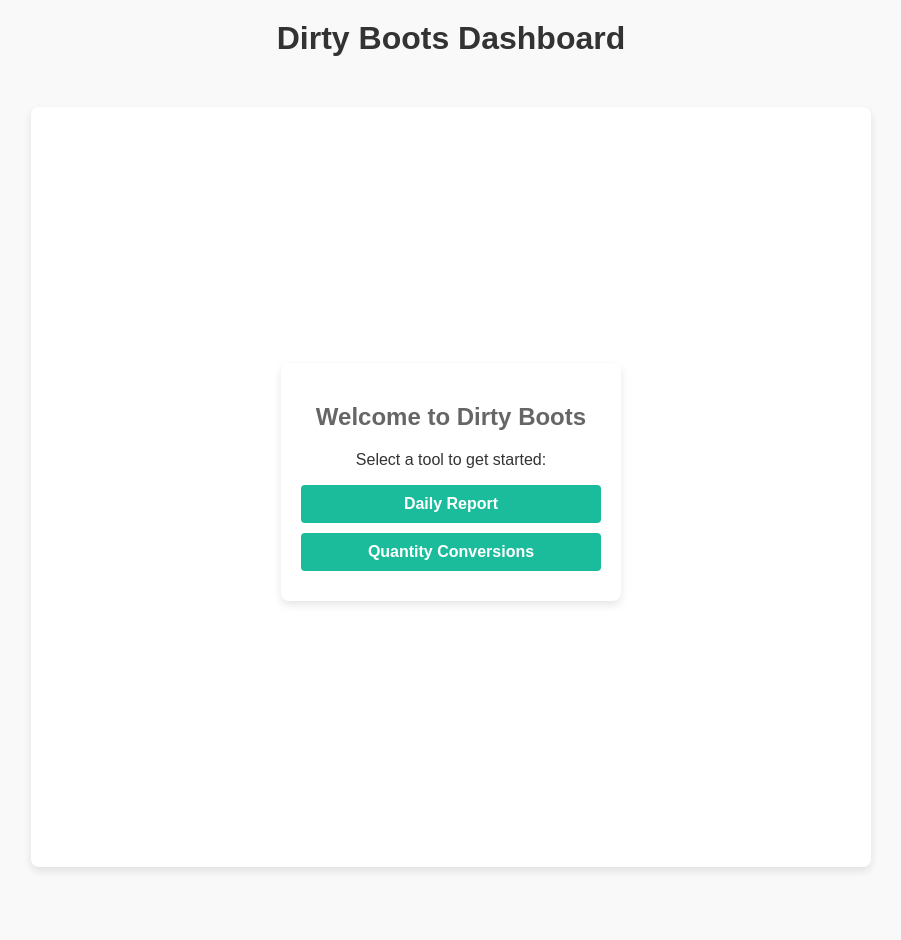
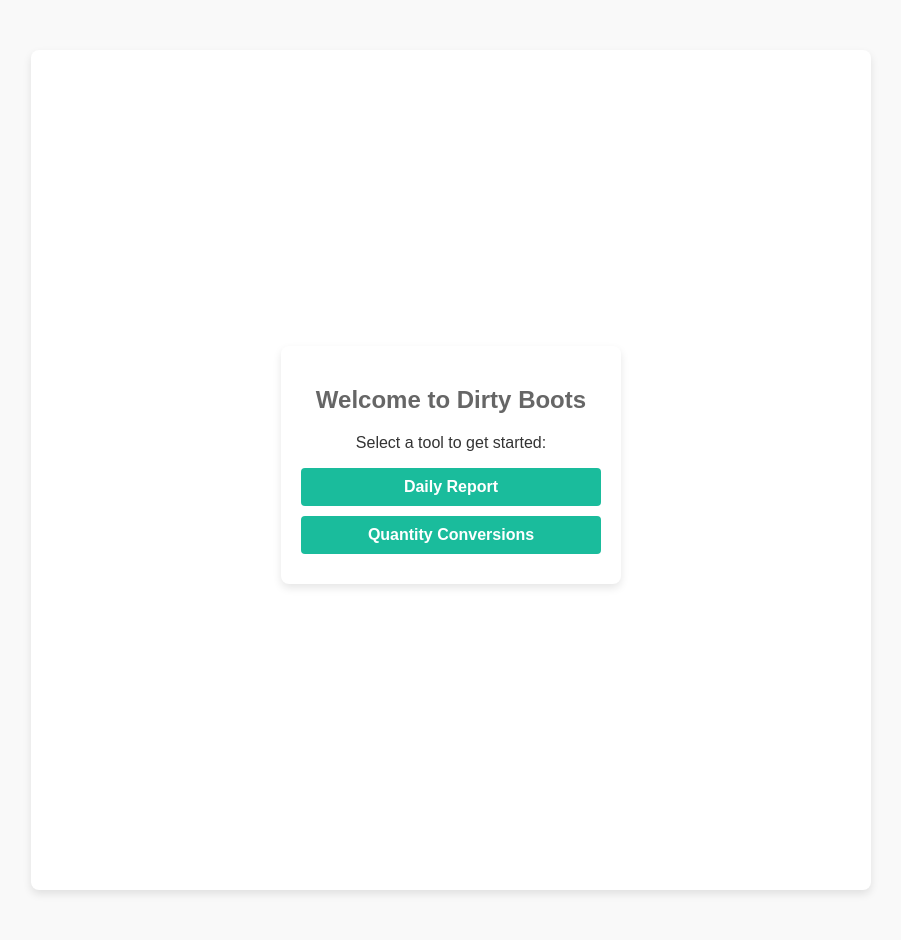
Before and after one commit to fauly/dbtrack, a Flask app: page / in a window 1280 px wide. Shown: the whole page, without its empty margins (189-1090 px from the left). Before the commit the page ends 871 px from the top, so only its background shows below. Run offline with Flask 3, Linux system fonts and the light colour scheme.

Commit message:
remove title

```diff
--- a/app/templates/index.html
+++ b/app/templates/index.html
@@ -25,7 +25,7 @@
             display: flex;
             justify-content: center;
             align-items: center;
-            height: calc(100vh - 80px); /* Adjust height to exclude nav and margin */
+            height: calc(100vh); /* Adjust height to exclude nav and margin */
         }
 
         .card {
@@ -55,7 +55,6 @@
     </style>
 </head>
 <body>
-    <h1>Dirty Boots Dashboard</h1>
     <div class="container">
         <div class="card">
             <h2>Welcome to Dirty Boots</h2>
```
